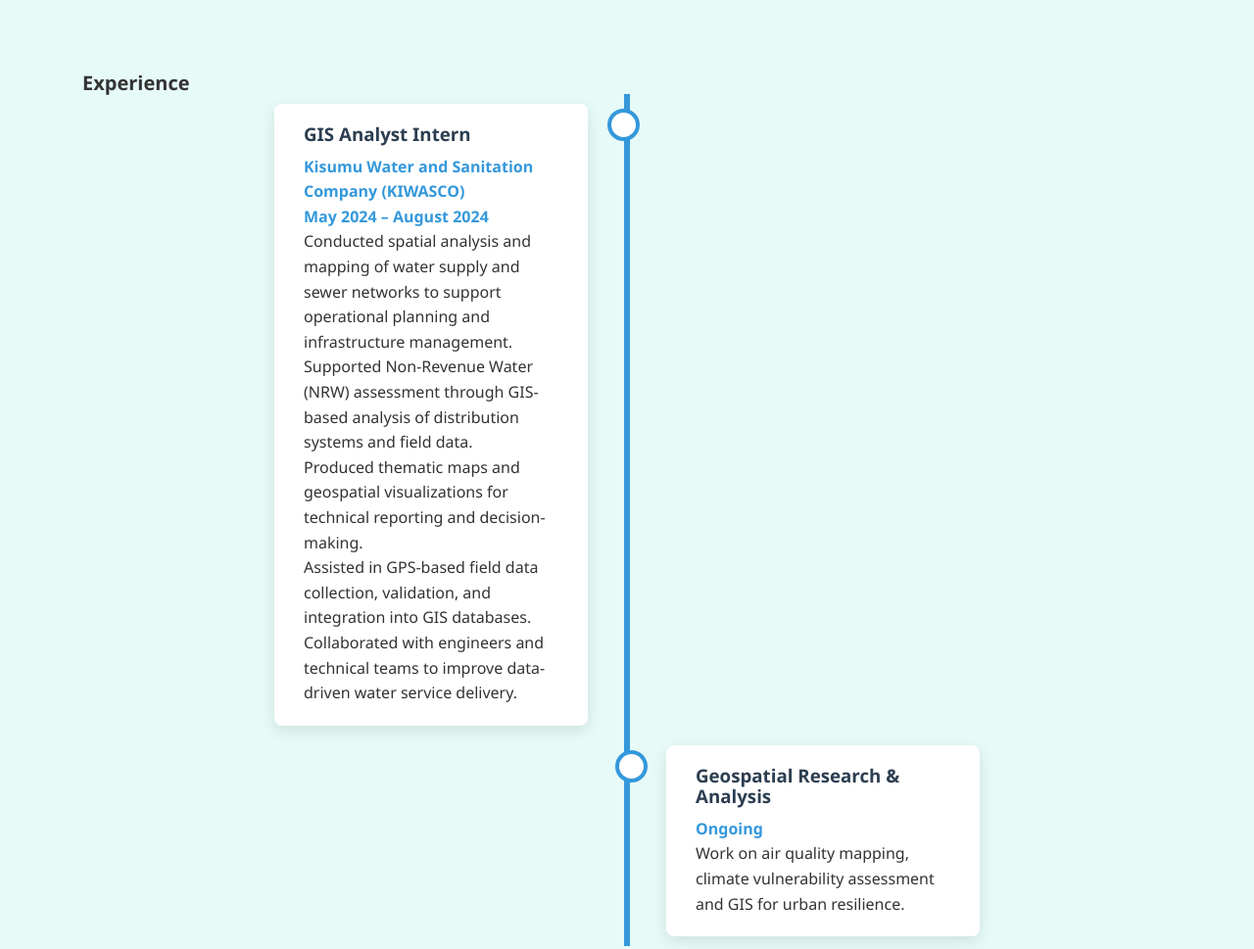
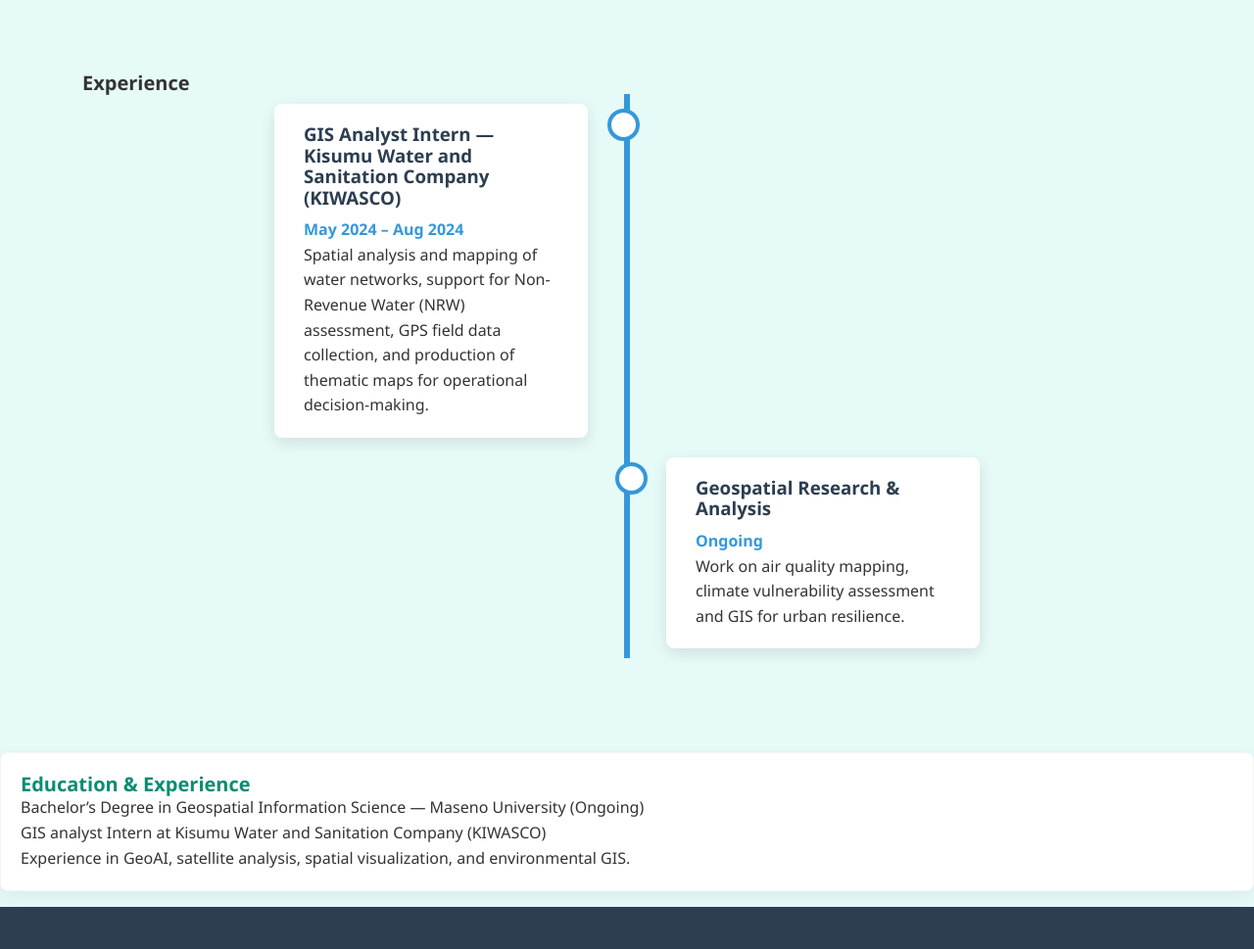
Before and after one commit to CLIMAFORD/PORTFOLIO, a plain HTML site: page index.html in a window 1280 px wide. Shown: the part 2140-3109 px from the top of the page at 98% size. Drawn offline with Linux system fonts and the light colour scheme.

Commit message:
Update footers to 'GIS Analyst' and add KIWASCO internship experience

```diff
--- a/index.html
+++ b/index.html
@@ -106,13 +106,9 @@
         <div class="timeline">
           <div class="timeline-item">
             <div class="timeline-content">
-              <h3>GIS Analyst Intern</h3>
-              <p class="timeline-date">Kisumu Water and Sanitation Company (KIWASCO)<br>May 2024 – August 2024</p>
-              <p>Conducted spatial analysis and mapping of water supply and sewer networks to support operational planning and infrastructure management.</p>
-              <p>Supported Non-Revenue Water (NRW) assessment through GIS-based analysis of distribution systems and field data.</p>
-              <p>Produced thematic maps and geospatial visualizations for technical reporting and decision-making.</p>
-              <p>Assisted in GPS-based field data collection, validation, and integration into GIS databases.</p>
-              <p>Collaborated with engineers and technical teams to improve data-driven water service delivery.</p>
+              <h3>GIS Analyst Intern — Kisumu Water and Sanitation Company (KIWASCO)</h3>
+              <p class="timeline-date">May 2024 – Aug 2024</p>
+              <p>Spatial analysis and mapping of water networks, support for Non-Revenue Water (NRW) assessment, GPS field data collection, and production of thematic maps for operational decision-making.</p>
             </div>
           </div>
           <div class="timeline-item">
```
